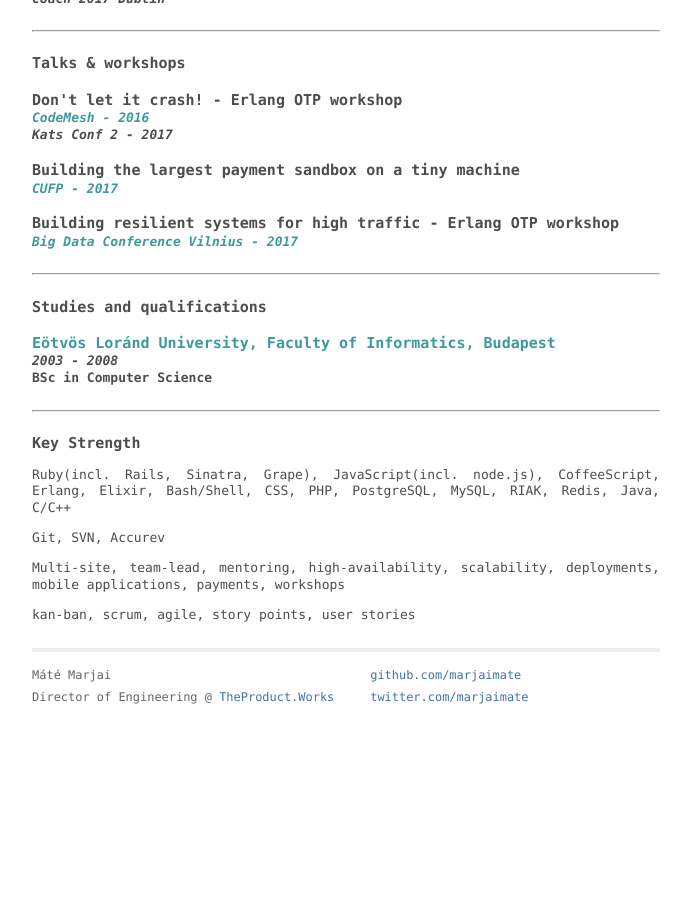
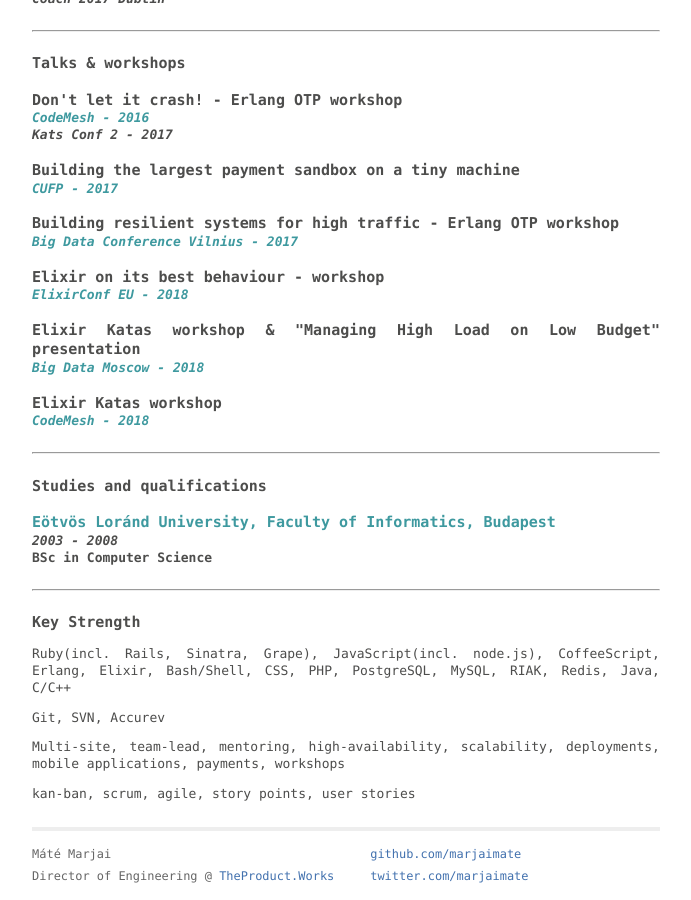
Before and after one commit to marjaimate/marjaimate.github.io, a Jekyll site: the page built from about.html, in a window 1280 px wide and 900 px high, scrolled down 3204 px. Shown: the whole window, without its empty margins (294-985 px from the left). Built offline with Jekyll 4.4.1, drawn with Linux system fonts in a browser that asks for light colours; before the commit the page ends 3924 px from its top, so only the background shows below that.

Commit message:
Updated about page

```diff
--- a/about.html
+++ b/about.html
@@ -203,6 +203,16 @@
     <br/>
     <h3>Building resilient systems for high traffic - Erlang OTP workshop</h3>
     <h4><a href="http://www.bigdataconference.lt/building-resilient-systems-for-high-traffic-with-erlang-and-elixir/">Big Data Conference Vilnius - 2017</a></h4>
+    <br/>
+    <h3>Elixir on its best behaviour - workshop</h3>
+    <h4><a href="http://www.elixirconf.eu/elixirconfeu2018/mate-marjai">ElixirConf EU - 2018</a></h4>
+    <br/>
+    <h3>Elixir Katas workshop & "Managing High Load on Low Budget" presentation </h3>
+    <h4><a href="https://bigdatadays.ru/mate-marjai/">Big Data Moscow - 2018</a></h4>
+    <br/>
+    <h3>Elixir Katas workshop</h3>
+    <h4><a href="https://codesync.global/speaker/mate-marjai/">CodeMesh - 2018</a></h4>
+
   </section>
   <br/>
   <hr>
```
Also changed, not shown: 3 other files.
